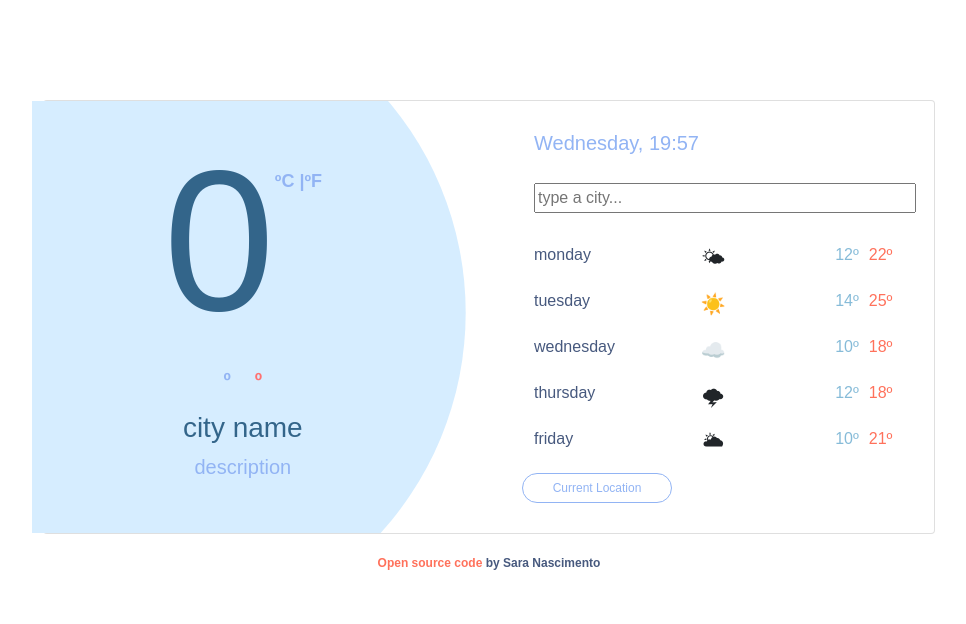
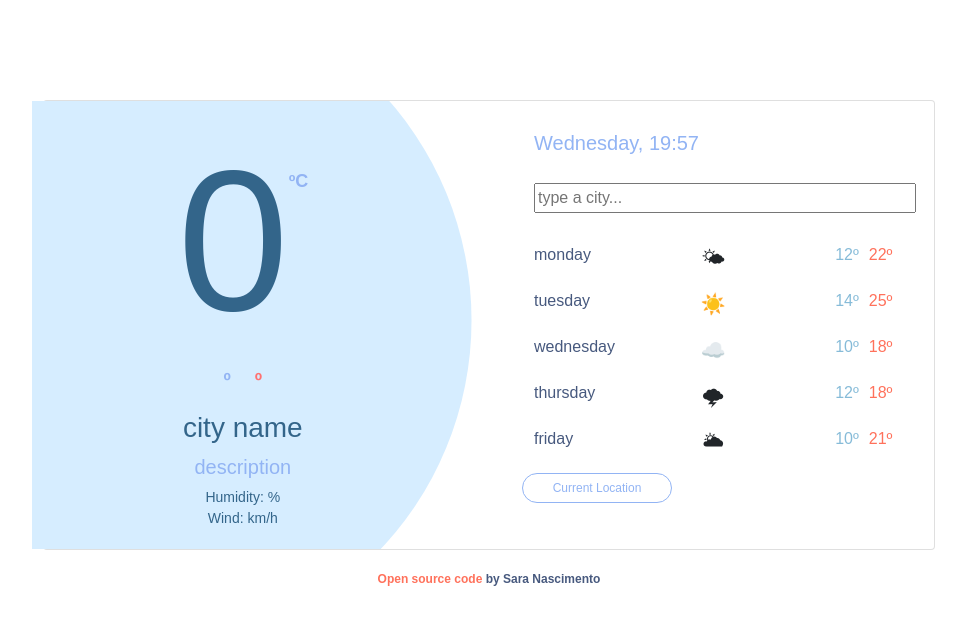
Before and after one commit to saranascimento9/weather-app-she-codes, a plain HTML site: page index.html in a window 1280 px wide. Shown: the whole page, without its empty margins (151-1117 px from the left). Drawn offline with nearby package versions, Linux system fonts and the light colour scheme; no server answers.

Commit message:
Removing the celsius conversion +  adding the humidity & wind html+css

```diff
--- a/index.html
+++ b/index.html
@@ -26,13 +26,7 @@
               <div class="col d-flex justify-content-center">
                 <h1 class="d-flex">
                   <span class="temperature" id="current-temp">0</span>
-                  <span class="cversusf"
-                    ><a class="celsiustoggle" id="celsius">ºC </a>|<a
-                      class="celsiustoggle"
-                      id="fahrenheit"
-                      >ºF</a
-                    >
-                  </span>
+                  <span class="cversusf">ºC </span>
                 </h1>
               </div>
             </div>
@@ -52,6 +46,10 @@
             <div class="row">
               <div class="col text-center">
                 <h4 class="currentweather" id="current-weather">description</h4>
+                <ul class="weather-details">
+                  <li>Humidity: <span id="humidity"></span>%</li>
+                  <li>Wind: <span id="wind"></span>km/h</li>
+                </ul>
               </div>
             </div>
           </div>
--- a/src/style.css
+++ b/src/style.css
@@ -64,23 +64,12 @@ h5 {
   color: #33658a;
   font-weight: 300;
 }
-
-.celsiustoggle {
-  color: #92b4f4;
-  text-decoration: none;
-}
-
 .cversusf {
   position: relative;
   top: 50px;
   font-size: 18px;
   font-weight: 600;
   color: #92b4f4;
-}
-
-.celsiustoggle:hover {
-  cursor: pointer;
-  color: #33658a;
 }
 
 .currentlow {
@@ -102,6 +91,13 @@ h5 {
 .currentweather {
   font-size: 20px;
   color: #92b4f4;
+}
+.weather-details {
+  font-size: 14px;
+  color: #33658a;
+  list-style: none;
+  margin: 0;
+  padding: 0;
 }
 .cityinput {
   float: left;
```
